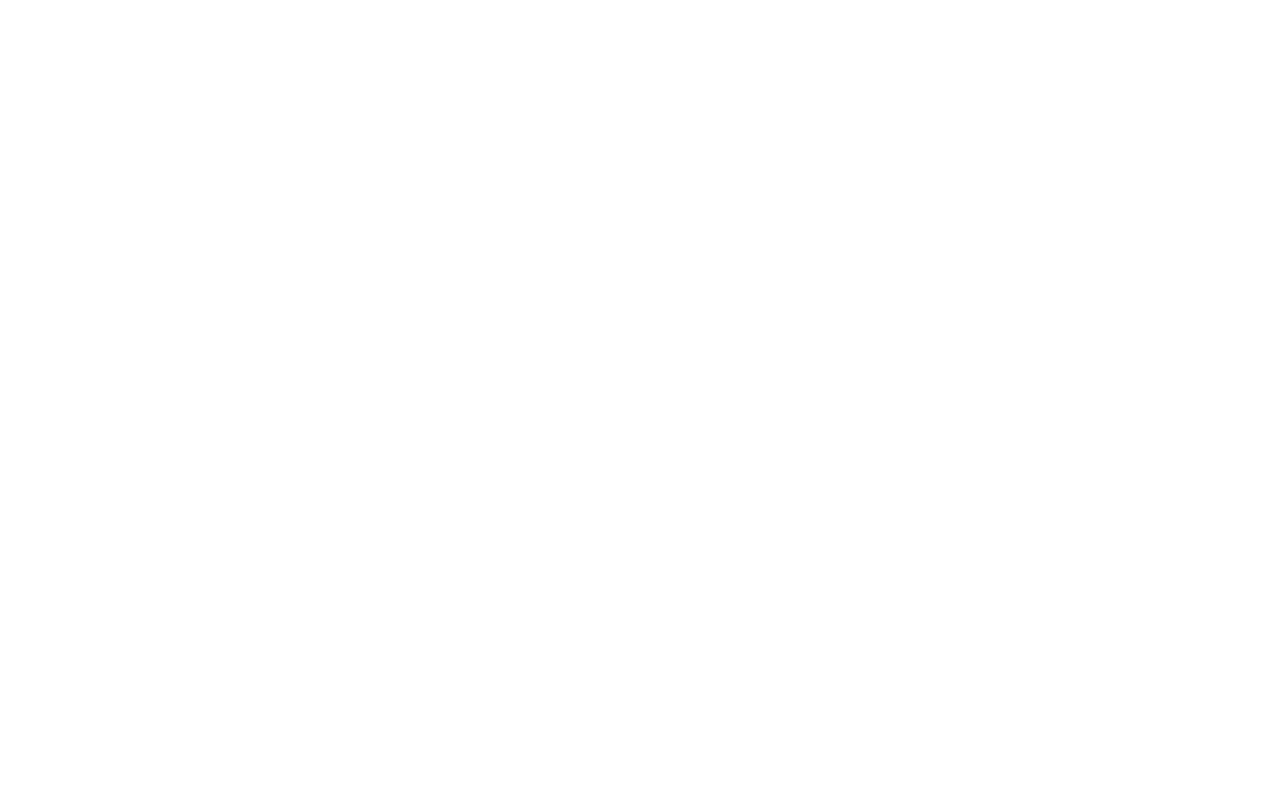
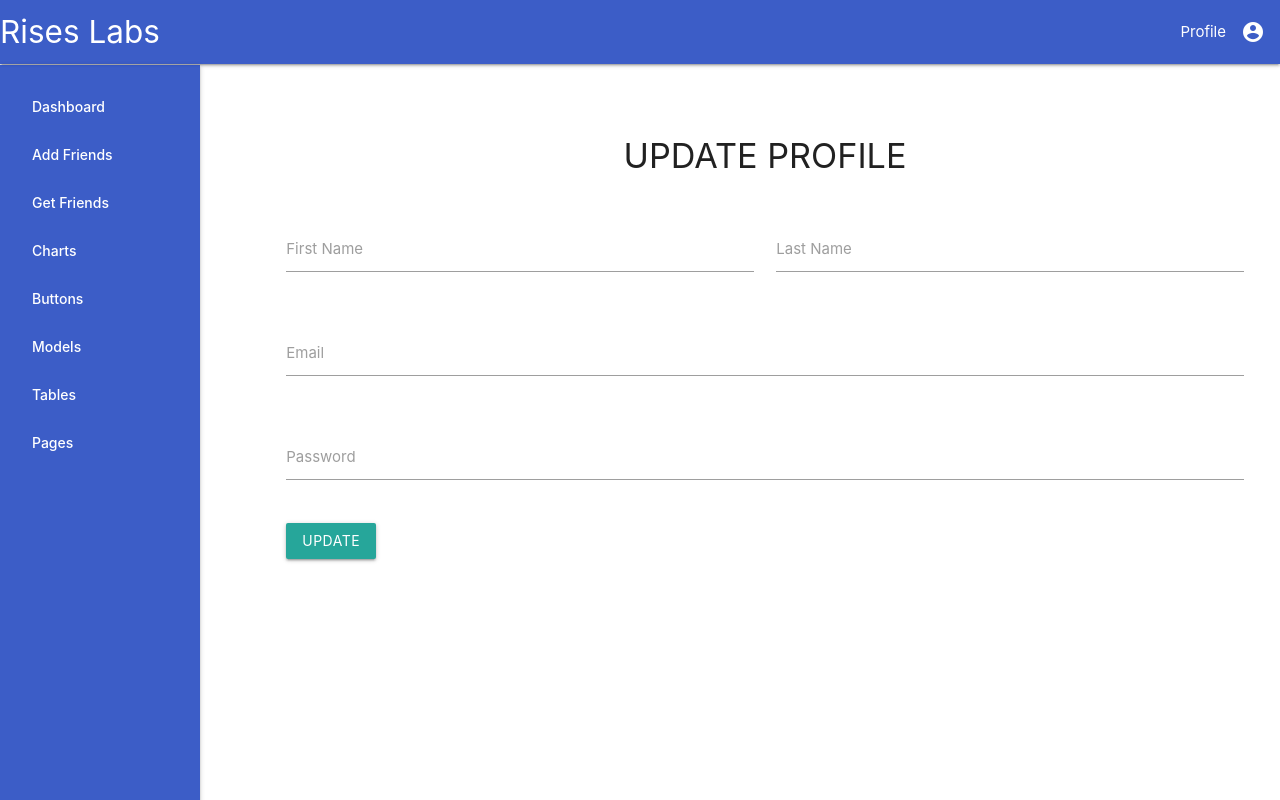
Before and after one commit to praveen-riseslabs/angular-application, an Angular app in the folder fontend/ClientApp/: page /homepage/edituser in a window 1280 px wide. Before the commit this address led to /. Built offline with nearby package versions, Linux system fonts and the light colour scheme.

Commit message:
routing and children components routes added

```diff
--- a/fontend/ClientApp/src/app/components/Saveuserfriends/saveuserfriends/saveuserfriends.component.css
+++ b/fontend/ClientApp/src/app/components/Saveuserfriends/saveuserfriends/saveuserfriends.component.css
@@ -1,3 +1,11 @@
 .title-msg{
     text-align: center;
 }
+.container {
+    background: white;
+    padding: 20px 25px;
+    width: 100%;
+    height: auto;
+    box-sizing: border-box;
+    position: relative;
+  }
--- a/fontend/ClientApp/src/app/components/Saveuserfriends/saveuserfriends/saveuserfriends.component.html
+++ b/fontend/ClientApp/src/app/components/Saveuserfriends/saveuserfriends/saveuserfriends.component.html
@@ -1,3 +1,5 @@
+<div class="container">
+
 <div class="row">
   <form class="col s12">
     <div class="=row">
@@ -32,3 +34,4 @@
     <button class="btn waves-effect waves-teal" (click)="saveUserFriendData()">Save</button>
   </form>
 </div>
+</div>
--- a/fontend/ClientApp/src/app/components/homepage/homepage/homepage.component.html
+++ b/fontend/ClientApp/src/app/components/homepage/homepage/homepage.component.html
@@ -1,63 +1,3 @@
-<!--
-  <header>
-
-    <div class="navbar-fixed">
-      <nav class="black darken-1">
-        <div class="container">
-          <div class="nav-wrapper">
-            <a  class="brand-logo">Rises Labs</a>
-
-            <a href="#" data-target="nav-mobile" class="sidenav-trigger"><i class="material-icons">menu</i></a>
-            <ul class="right">
-              <li><a id="user-profile" class="dropdown-trigger"  data-target="dropdown1"><i class="material-icons-right">Profile</i></a></li>
-              <li><a routerLink="/logout" >Logout</a></li>
-              <li><a routerLink="/resetpassword">Reset Password</a></li>
-            </ul>
-
-          </div>
-        </div>
-      </nav>
-    </div>
-
-    <ul id="nav-mobile" class="sidenav sidenav-fixed" style="width: 200px;">
-      <li class="bold">
-        <a href="#" >Dashboard</a>
-      </li>
-      <li class="bold">
-        <a routerLink="/adduserfriends" class="waves-effect waves-light">Add Friends</a>
-      </li>
-      <li class="bold">
-        <a routerLink="/userfriendslist" class="waves-effect waves-light">Get Friends</a>
-      </li>
-      <li class="bold">
-        <a href="#" class="waves-effect waves-light">Charts</a>
-      </li>
-      <li class="bold">
-        <a href="#" class="waves-effect waves-light">Buttons</a>
-      </li>
-      <li class="bold">
-        <a href="#" class="waves-effect waves-light">Models</a>
-      </li>
-      <li class="bold">
-        <a href="#" class="waves-effect waves-light">Tables</a>
-      </li>
-      <li class="bold">
-        <a href="#" class="waves-effect waves-light">Pages</a>
-      </li>
-    </ul>
-
-
-  </header>
-
-  <main>
-    <div class="container">
-      <div class="row">
-
-      </div>
-    </div>
-  </main>
-   -->
-
 
 
 <header>
@@ -77,10 +17,10 @@
       <a href="#" >Dashboard</a>
     </li>
     <li class="bold">
-      <a routerLink="/adduserfriends" class="waves-effect waves-light">Add Friends</a>
+      <a routerLink="/homepage/adduserfriends" class="waves-effect waves-light">Add Friends</a>
     </li>
     <li class="bold">
-      <a routerLink="/userfriendslist" class="waves-effect waves-light">Get Friends</a>
+      <a routerLink="/homepage/userfriendslist" class="waves-effect waves-light">Get Friends</a>
     </li>
     <li class="bold">
       <a href="#" class="waves-effect waves-light">Charts</a>
@@ -102,17 +42,16 @@
   <main>
     <div class="container">
       <div class="row">
-        <app-saveuserfriends></app-saveuserfriends>
+    <router-outlet></router-outlet>
 
       </div>
     </div>
-    <!-- <router-outlet></router-outlet> -->
 
   </main>
 
   <!-- Dropdown Structure -->
   <ul id="dropdown1" class="dropdown-content">
-    <li><a routerLink="/edituser">Edit Profile</a></li>
+    <li><a routerLink="/homepage/edituser">Edit Profile</a></li>
     <li class="divider"></li>
     <li><a (click)="logout()" >Logout</a></li>
   </ul>
--- a/fontend/ClientApp/src/app/components/userfriendslist/userfriendslist/userfriendslist.component.css
+++ b/fontend/ClientApp/src/app/components/userfriendslist/userfriendslist/userfriendslist.component.css
@@ -0,0 +1,8 @@
+.container {
+    background: white;
+    padding: 20px 25px;
+    width: 100%;
+    height: auto;
+    box-sizing: border-box;
+    position: relative;
+  }
--- a/fontend/ClientApp/src/app/components/userfriendslist/userfriendslist/userfriendslist.component.html
+++ b/fontend/ClientApp/src/app/components/userfriendslist/userfriendslist/userfriendslist.component.html
@@ -1,3 +1,4 @@
+<div class="container">
 <table>
     <thead>
       <tr>
@@ -17,3 +18,4 @@
       </tr>
     </tbody>
   </table>
+</div>
--- a/fontend/ClientApp/src/app/components/userfriendslist/userfriendslist/userfriendslist.component.ts
+++ b/fontend/ClientApp/src/app/components/userfriendslist/userfriendslist/userfriendslist.component.ts
@@ -19,7 +19,6 @@
   }
 
   getAllFriendsList(){
-    debugger
     const currentUserId = localStorage.getItem('userid');
     if (!currentUserId) {
       alert('UserId not found in localStorage');
```
Also changed, not shown: fontend/ClientApp/src/app/app-routing.module.ts (+28 -13 lines).
